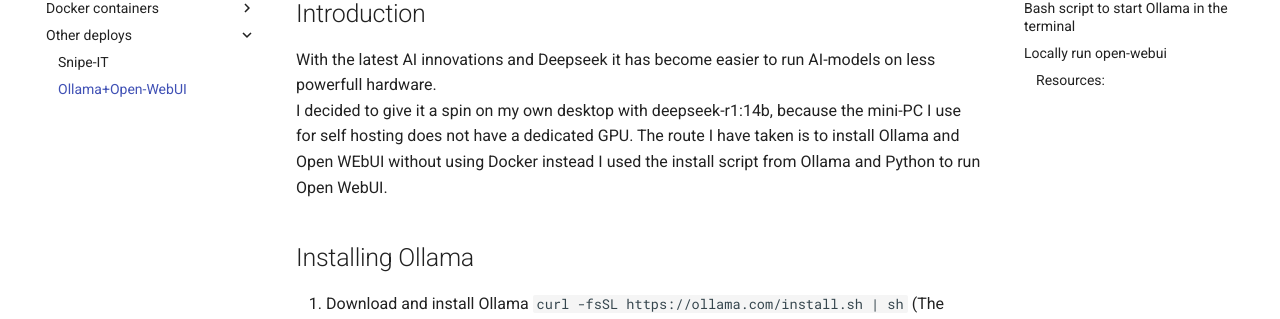
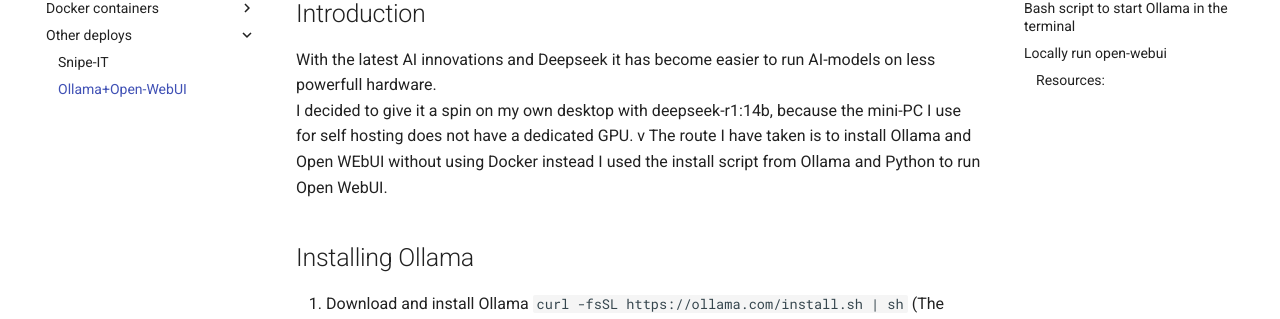
Before and after one commit to JustHelixia/mkdocs, an MkDocs documentation site: the page built from docs/ollama-openwebgui.md, in a window 1280 px wide and 900 px high. Shown: the part 184-503 px from the top of the window. Built offline with MkDocs 1.6.1 and Material for MkDocs 9.7.7, drawn with Linux system fonts in a browser that asks for light colours.

```diff
--- a/docs/ollama-openwebgui.md
+++ b/docs/ollama-openwebgui.md
@@ -2,7 +2,7 @@
 
 ## Introduction
 With the latest AI innovations and Deepseek it has become easier to run AI-models on less powerfull hardware.
-I decided to give it a spin on my own desktop with deepseek-r1:14b, because the mini-PC I use for self hosting does not have a dedicated GPU.
+I decided to give it a spin on my own desktop with deepseek-r1:14b, because the mini-PC I use for self hosting does not have a dedicated GPU.  v
 The route I have taken is to install Ollama and Open WEbUI without using Docker instead I used the install script from Ollama and Python to run Open WebUI.
 
 ## Installing Ollama
```
